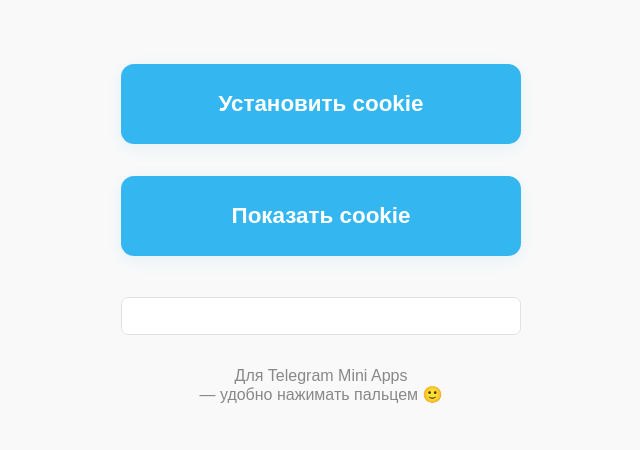
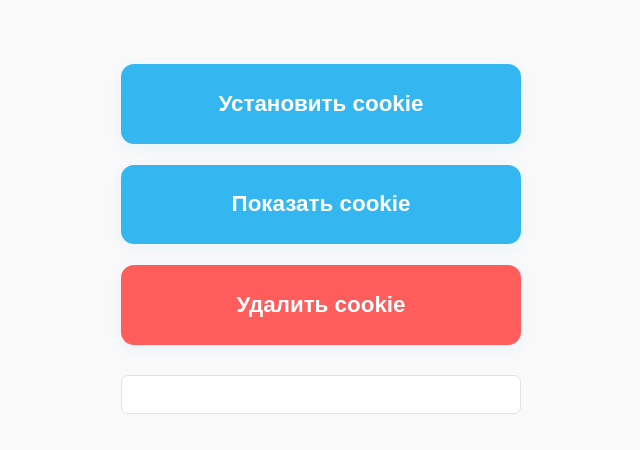
Before and after one commit to slagov/telegram-mini-apps, a plain HTML site: page test-cookie/index.html in a window 1280 px wide. Shown: the whole page, without its empty margins (319-959 px from the left). Drawn offline with Linux system fonts and the light colour scheme.

Commit message:
Update index.html

```diff
--- a/test-cookie/index.html
+++ b/test-cookie/index.html
@@ -21,7 +21,7 @@
       max-width: 400px;
       display: flex;
       flex-direction: column;
-      gap: 2rem;
+      gap: 1.3rem;
       align-items: stretch;
     }
     button {
@@ -32,7 +32,7 @@
       color: white;
       border: none;
       border-radius: 13px;
-      box-shadow: 0 4px 16px rgba(52,183,241,0.10);
+      box-shadow: 0 4px 16px rgba(52,183,241,0.09);
       margin-bottom: 0;
       transition: background 0.15s;
       cursor: pointer;
@@ -42,6 +42,12 @@
     }
     button:active {
       background: #2893c6;
+    }
+    .delete-btn {
+      background: #ff5c5c;
+    }
+    .delete-btn:active {
+      background: #ce2323;
     }
     .cookie-display {
       margin-top: 0.5em;
@@ -68,21 +74,26 @@
   <div class="container">
     <button onclick="setCookie()">Установить cookie</button>
     <button onclick="showCookies()">Показать cookie</button>
+    <button class="delete-btn" onclick="deleteCookie()">Удалить cookie</button>
     <div class="cookie-display" id="cookieDisplay" aria-live="polite"></div>
-    <div class="hint">Для Telegram Mini Apps<br>— удобно нажимать пальцем 🙂</div>
   </div>
   <script>
     function setCookie() {
       var date = new Date();
-      date.setDate(date.getDate() + 1);
+      date.setTime(date.getTime() + 2 * 60 * 1000); // 2 минуты
       document.cookie = "session=cookie-for-testing; path=/; expires=" + date.toUTCString();
-      alert("Cookie 'session' установлен!");
+      alert("Cookie 'session' установлен на 5 минут!");
     }
 
     function showCookies() {
       const cookies = document.cookie || '(Нет cookies)';
       document.getElementById('cookieDisplay').textContent = cookies;
     }
+
+    function deleteCookie() {
+      document.cookie = "session=; path=/; expires=Thu, 01 Jan 1970 00:00:00 GMT";
+      alert("Cookie 'session' удалён!");
+    }
   </script>
 </body>
 </html>
```
